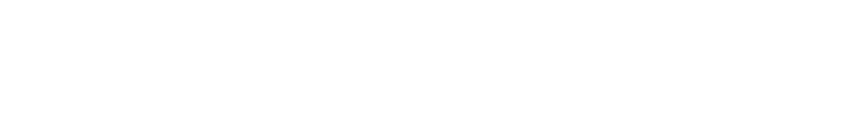
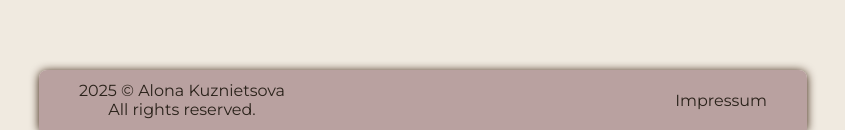
Before and after one commit to acvetochka/handmade-shop, a Next.js app: page /en/impressum in a window 1280 px wide. Before the commit this address had no page. Shown: the part 670-800 px from the top of the page, without its empty margins (217-1062 px from the left). Built offline with nearby package versions, Linux system fonts and the light colour scheme; no server answers.

Commit message:
add footer

```diff
--- a/src/app/[locale]/globals.css
+++ b/src/app/[locale]/globals.css
@@ -30,6 +30,10 @@
   font-family: var(--font-montserrat);
   -webkit-font-smoothing: antialiased;
   -moz-osx-font-smoothing: grayscale;
+  display: flex;
+  flex-direction: column;
+  min-height: 100vh;
+  justify-content: space-between;
 
   /* max-width: 1440px; */
   /* max-width: 393px; */
--- /dev/null
+++ b/src/app/[locale]/impressum/page.tsx
@@ -0,0 +1,14 @@
+import { Impressum } from "@/components";
+import { Metadata } from "next";
+
+export const metadata: Metadata = {
+  title: "Impressum | Handwerk Ecke",
+};
+
+export default function ImpressumPage() {
+  return (
+    <main className="p-6 max-w-2xl mx-auto">
+      <Impressum />
+    </main>
+  );
+}
--- a/src/app/[locale]/layout.tsx
+++ b/src/app/[locale]/layout.tsx
@@ -6,6 +6,7 @@
 import { Montserrat } from "next/font/google";
 import "./globals.css";
 import { GoogleAnalytics } from "@/components";
+import { FooterComponent } from "@/components/Footer/FooterComponent";
 
 const montserrat = Montserrat({
   subsets: ["latin"],
@@ -40,6 +41,7 @@
         <Providers dictionary={dictionary} locale={locale}>
           <Header />
           <main>{children}</main>
+          <FooterComponent />
         </Providers>
       </body>
     </html>
--- /dev/null
+++ b/src/components/Footer/Footer.styles.tsx
@@ -0,0 +1,75 @@
+import { css } from "@emotion/react";
+
+// export const headerStyles = css`
+//   position: fixed;
+//   top: 0;
+//   right: 0;
+//   left: 0;
+//   z-index: 900;
+//   // width: 100dvw;
+
+//   min-height: 60px;
+//   display: flex;
+//   align-items: center;
+// `;
+export const footerStyles = css`
+  padding: 10px 20px;
+  text-align: center;
+  background-color: rgb(183 157 157 / 95%);
+  box-shadow: 0 1px 10px 0px #311704;
+  border-radius: 8px 8px 0 0;
+  max-width: 393px;
+  margin: 0 auto;
+  width: 100%;
+  height: 60px;
+  display: flex;
+  align-items: center;
+  justify-content: space-between;
+  margin-top: auto;
+
+  @media screen and (min-width: 393px) {
+    max-width: 393px;
+  }
+
+  @media screen and (min-width: 768px) {
+    max-width: 768px;
+    padding: 10px 40px;
+  }
+
+  @media screen and (min-width: 1440px) {
+    max-width: 1440px;
+    padding: 10px 60px;
+  }
+`;
+
+// export const navWrapperStyles = css`
+//   display: flex;
+//   width: 100%;
+//   justify-content: space-between;
+//   align-items: center;
+// `;
+
+// export const menuButton = css`
+//   display: block;
+//   text-transform: uppercase;
+//   transition: letter-spacing 0.3s ease-in-out;
+//   display: flex;
+//   align-items: center;
+//   gap: 0.5rem;
+//   background: transparent;
+//   border: none;
+//   cursor: pointer;
+//   z-index: 999;
+
+//   &:hover {
+//     letter-spacing: 1.26px;
+//   }
+
+//   & svg {
+//     fill: #2a221a;
+//   }
+
+//   @media (min-width: 768px) {
+//     display: none; /* Сховати кнопку на великих екранах */
+//   }
+// `;
--- /dev/null
+++ b/src/components/Footer/FooterComponent.tsx
@@ -0,0 +1,27 @@
+"use client";
+
+import { useTranslation } from "@/providers";
+import Link from "next/link";
+import { JSX } from "react";
+import { footerStyles } from "./Footer.styles";
+
+export const FooterComponent = (): JSX.Element => {
+  const { locale } = useTranslation();
+  return (
+    <footer css={footerStyles}>
+      <div>
+        <span>2025 © </span>
+        <a
+          href="https://kuznietsova.org"
+          target="_blank"
+          rel="noopener noreferrer"
+          className="inline-block"
+        >
+          Alona Kuznietsova
+        </a>
+        <p>All rights reserved.</p>
+      </div>
+      <Link href={`/${locale}/impressum`}>Impressum</Link>
+    </footer>
+  );
+};
--- a/src/components/index.ts
+++ b/src/components/index.ts
@@ -10,3 +10,4 @@
 export * from "./ImageSlider/ImageSlider";
 export * from "./GoogleAnalytics/GoogleAnalytics";
 export * from "./Header/HeaderComponent";
+export * from "./Impressum/Impressum";
```
